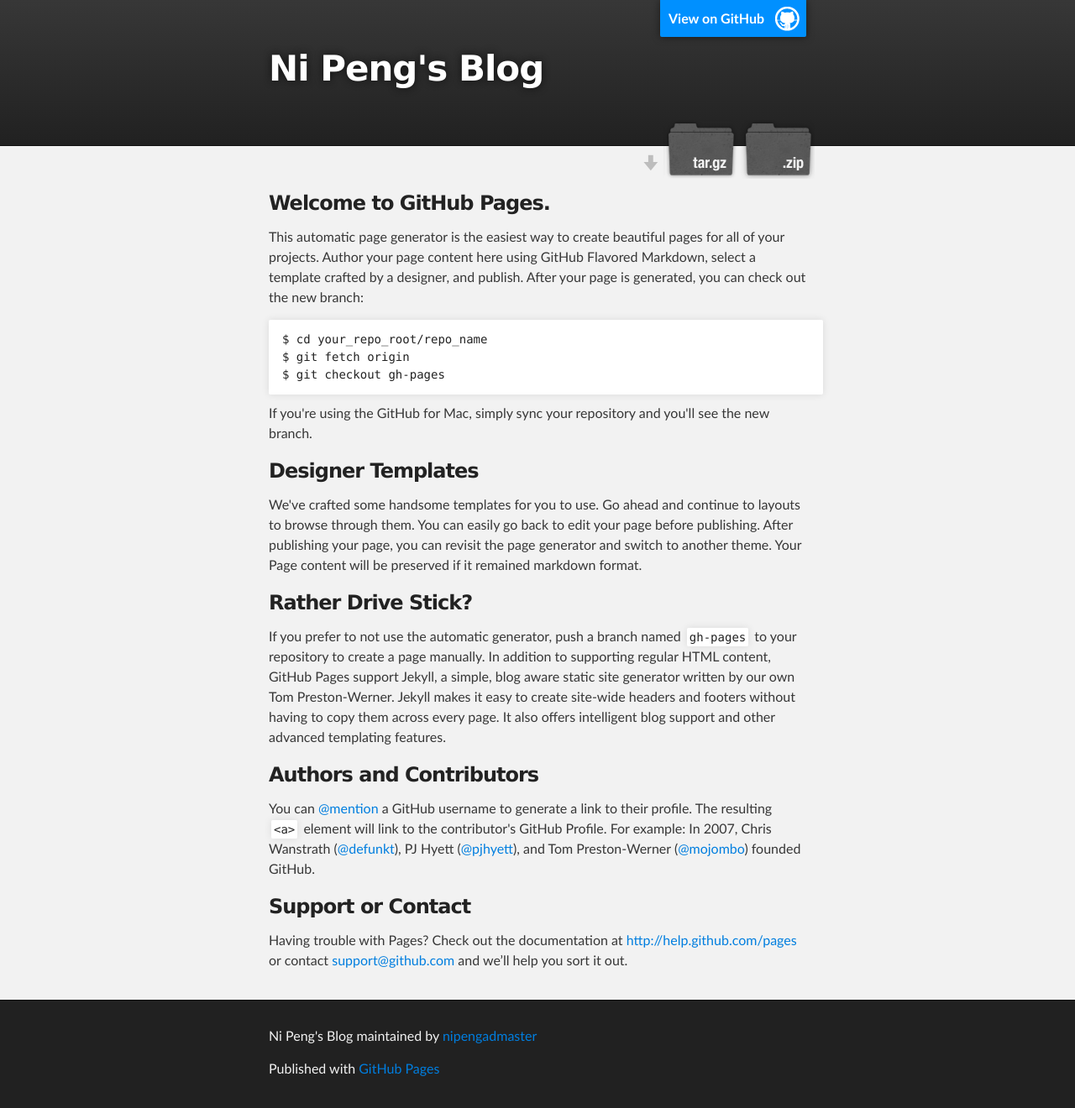
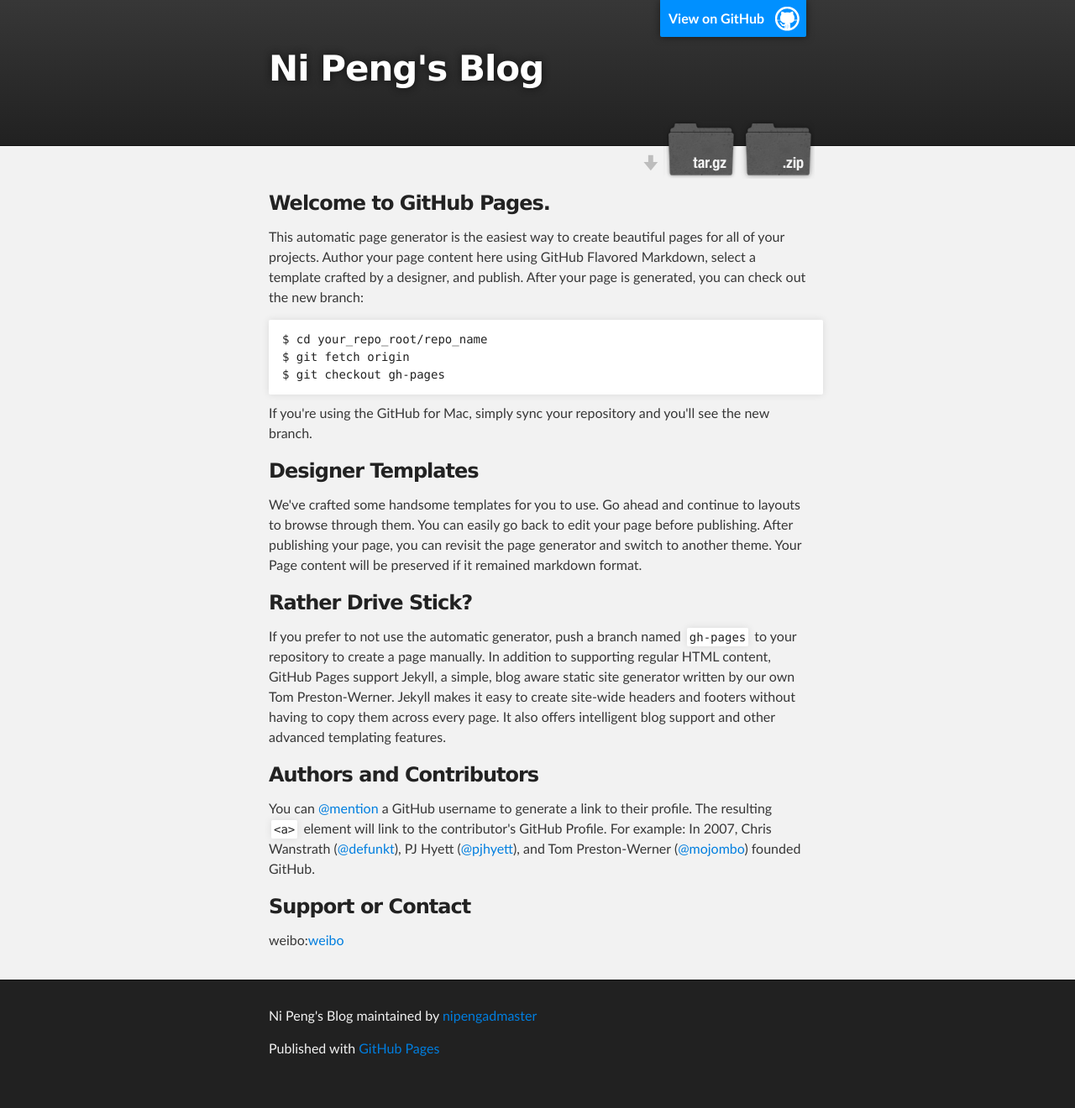
Before and after one commit to nipengadmaster/jekyll_demo, a Jekyll site: the page index.html, which Jekyll copies as it is, in a window 1280 px wide. Shown: the whole page at 84% size. Built offline with Jekyll 4.4.1, drawn with Linux system fonts in a browser that asks for light colours; after the commit the page ends 1296 px from its top, so only the background shows below that.

```diff
--- a/index.html
+++ b/index.html
@@ -61,14 +61,14 @@ $ git checkout gh-pages
 <h3>
 <a name="support-or-contact" class="anchor" href="#support-or-contact"><span class="octicon octicon-link"></span></a>Support or Contact</h3>
 
-<p>Having trouble with Pages? Check out the documentation at <a href="http://help.github.com/pages">http://help.github.com/pages</a> or contact <a href="mailto:support@github.com">support@github.com</a> and we’ll help you sort it out.</p>
+<p>weibo:<a href="http://weibo.com/feiinniao">weibo</a></p>
       </section>
     </div>
 
     <!-- FOOTER  -->
     <div id="footer_wrap" class="outer">
       <footer class="inner">
-        <p class="copyright">Ni Peng's Blog maintained by <a href="https://github.com/nipengadmaster">nipengadmaster</a></p>
+        <p class="copyright">Ni Peng&#39;s Blog maintained by <a href="https://github.com/nipengadmaster">nipengadmaster</a></p>
         <p>Published with <a href="http://pages.github.com">GitHub Pages</a></p>
       </footer>
     </div>
```
Also changed, not shown: other parts of index.html (+3 -3 lines), params.json (+1 -1 lines).
